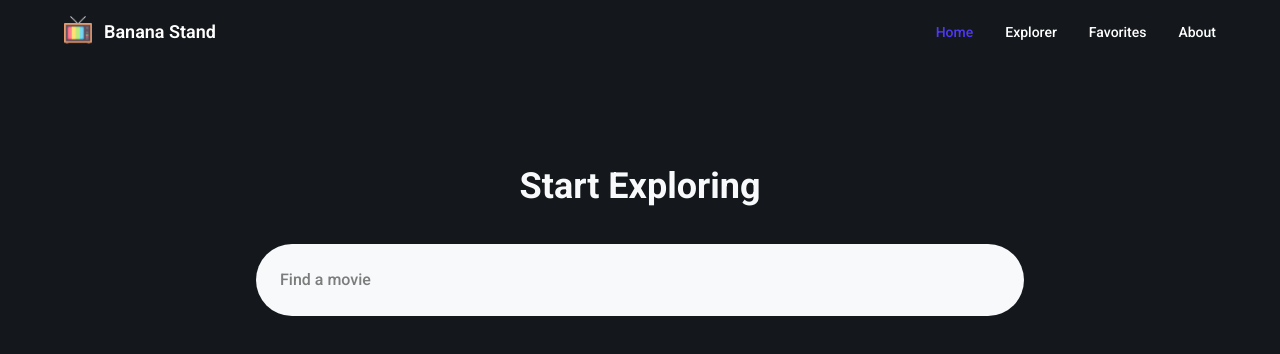
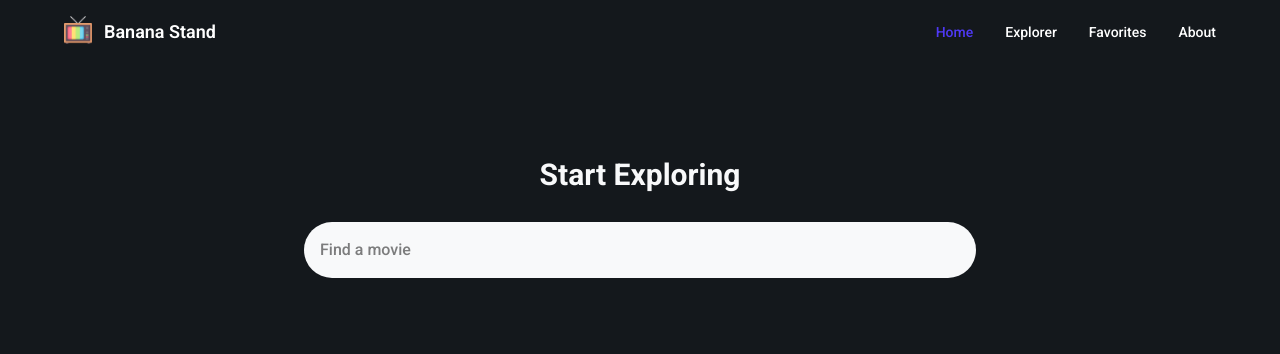
Before and after one commit to vrydberg/tv-explorer, a Vue app in the folder frontend/: page / in a window 1280 px wide. Shown: the top 354 px of the page. Built offline with nearby package versions, Linux system fonts and the light colour scheme.

Commit message:
make minor adjustments to searchbar and hero

```diff
--- a/frontend/src/components/Hero.vue
+++ b/frontend/src/components/Hero.vue
@@ -1,25 +1,11 @@
-<script setup>
-
-// import backdrop from '@/assets/posters/bug.jpg'
-
-
-// const backdrop = ref('')
-const backdrop = ref('/tsRy63Mu5cu8etL1X7ZLyf7UP1M.jpg')
-
-// '/tsRy63Mu5cu8etL1X7ZLyf7UP1M.jpg'
-
-</script>
+<script setup></script>
 
 <template>
 
-    <!--  Below is ultrawide but doesnt really work tbh -->
-    <section class="relative w-full z-10">
+    <section class="w-full relative z-10">
 
-        <div class="flex justify-center items-centers aspect-[4/3] bg-[url('https://image.tmdb.org/t/p/original/jvTeRgjFsp66xj8SWxhr7O2J4ud.jpg')] sm:aspect-[16/9] md:aspect-[26/9] lg:aspect-[36/9] bg-center bg-cover">
-        <!-- <div class="flex justify-center items-centers  aspect-[4/3] bg-[url('https://image.tmdb.org/t/p/original/56v2KjBlU4XaOv9rVYEQypROD7P.jpg')] sm:aspect-[16/9] md:aspect[21/9] lg:aspect-[32/9] bg-center bg-cover"> -->
-            <!-- /56v2KjBlU4XaOv9rVYEQypROD7P.jpg -->
-            <!-- <div class="absolute inset-0 [background-image:linear-gradient(90deg,#14181d_0,rgba(20,24,29,0.985565)_0.97%,rgba(20,24,29,0.945131)_2.07833%,rgba(20,24,29,0.883007)_3.29667%,rgba(20,24,29,0.803499)_4.60167%,rgba(20,24,29,0.710915)_5.96667%,rgba(20,24,29,0.609563)_7.365%,rgba(20,24,29,0.50375)_8.77167%,rgba(20,24,29,0.397784)_10.16%,rgba(20,24,29,0.295973)_11.505%,rgba(20,24,29,0.202624)_12.78%,rgba(20,24,29,0.122044)_13.95833%,rgba(20,24,29,0.0585423)_15.01667%,rgba(20,24,29,0.0164249)_15.92833%,rgba(20,24,29,0)_16.66667%,rgba(20,24,29,0)_83.33333%,rgba(20,24,29,0.0164249)_84.07167%,rgba(20,24,29,0.0585423)_84.98333%,rgba(20,24,29,0.122044)_86.04167%,rgba(20,24,29,0.202624)_87.22%,rgba(20,24,29,0.295973)_88.495%,rgba(20,24,29,0.397784)_89.84%,rgba(20,24,29,0.50375)_91.22833%,rgba(20,24,29,0.609563)_92.635%,rgba(20,24,29,0.710915)_94.03333%,rgba(20,24,29,0.803499)_95.39833%,rgba(20,24,29,0.883007)_96.70333%,rgba(20,24,29,0.945131)_97.92167%,rgba(20,24,29,0.985565)_99.03%,#14181d),linear-gradient(0deg,#14181d_0,#14181d_8%,rgba(20,24,29,0.985565)_10%,rgba(20,24,29,0.945131)_12.5%,rgba(20,24,29,0.883007)_15%,rgba(20,24,29,0.803499)_17.5%,rgba(20,24,29,0.710915)_20%,rgba(20,24,29,0.609563)_23%,rgba(20,24,29,0.50375)_26%,rgba(20,24,29,0.397784)_29%,rgba(20,24,29,0.295973)_32%,rgba(20,24,29,0.202624)_35%,rgba(20,24,29,0.122044)_38%,rgba(20,24,29,0.0585423)_41%,rgba(20,24,29,0.0164249)_44%,rgba(20,24,29,0)_47%)]"></div> -->
-
+        <!-- <div class="flex justify-center items-centers aspect-[4/3] bg-[url('https://image.tmdb.org/t/p/original/placeholder.jpg')] sm:aspect-[16/9] md:aspect-[26/9] lg:aspect-[36/9] bg-center bg-cover"> -->
+        <div class="flex justify-center items-centers  aspect-[4/3] bg-[url('https://image.tmdb.org/t/p/original/placeholder.jpg')] sm:aspect-[16/9] md:aspect-[26/9] lg:aspect-[36/9] bg-center bg-cover">
             <div class="absolute inset-0 bg-eigengrau-900/40"></div>
             <div
                 xclass="flex flex-col mx-auto items-center text-center justify-center py-6 px-6 sm:max-w-6xl sm:py-10 md:py-12 lg:py-16"
--- a/frontend/src/components/SearchBar.vue
+++ b/frontend/src/components/SearchBar.vue
@@ -14,7 +14,6 @@ const emitSearch = (searchValue) => {
 const debouncedSearch = debounce(emitSearch, 400)
 
 const handleInput = (searchValue) => {
-    console.log("Handling Input")
     debouncedSearch(searchValue)
 }
 
@@ -26,12 +25,13 @@ const handleInput = (searchValue) => {
 
 <template>
 
-    <div class="flex flex-col px-6 py-6 items-center">
-        <h1 class="mb-10 text-4xl font-bold leading-none text-steel-100">Start Exploring</h1>
+    <div class="flex flex-col px-16 py-4 items-center">
+        <h1 class="mb-8 text-3xl font-bold leading-none text-steel-100">Start Exploring</h1>
         <input
             v-model="searchValue"
+            name="searchInput"
             type="search"
-            class="w-full max-w-3xl px-6 py-6 rounded-full text-md font-medium bg-steel-100"
+            class="w-full max-w-2xl px-4 py-4 rounded-full text-md font-medium bg-steel-100"
             placeholder="Find a movie"
             @input="handleInput(searchValue)">
             <!-- @input="$emit('search-changed', value)"> -->
```
